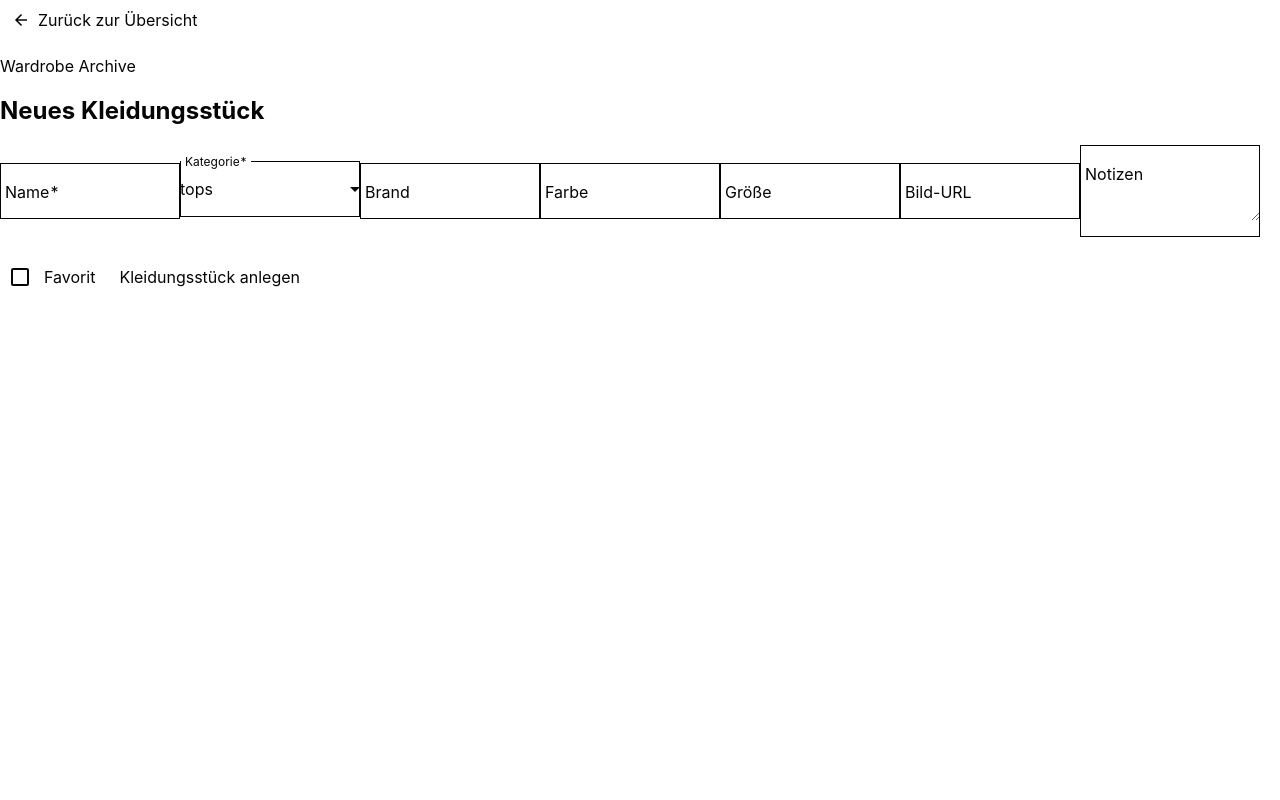
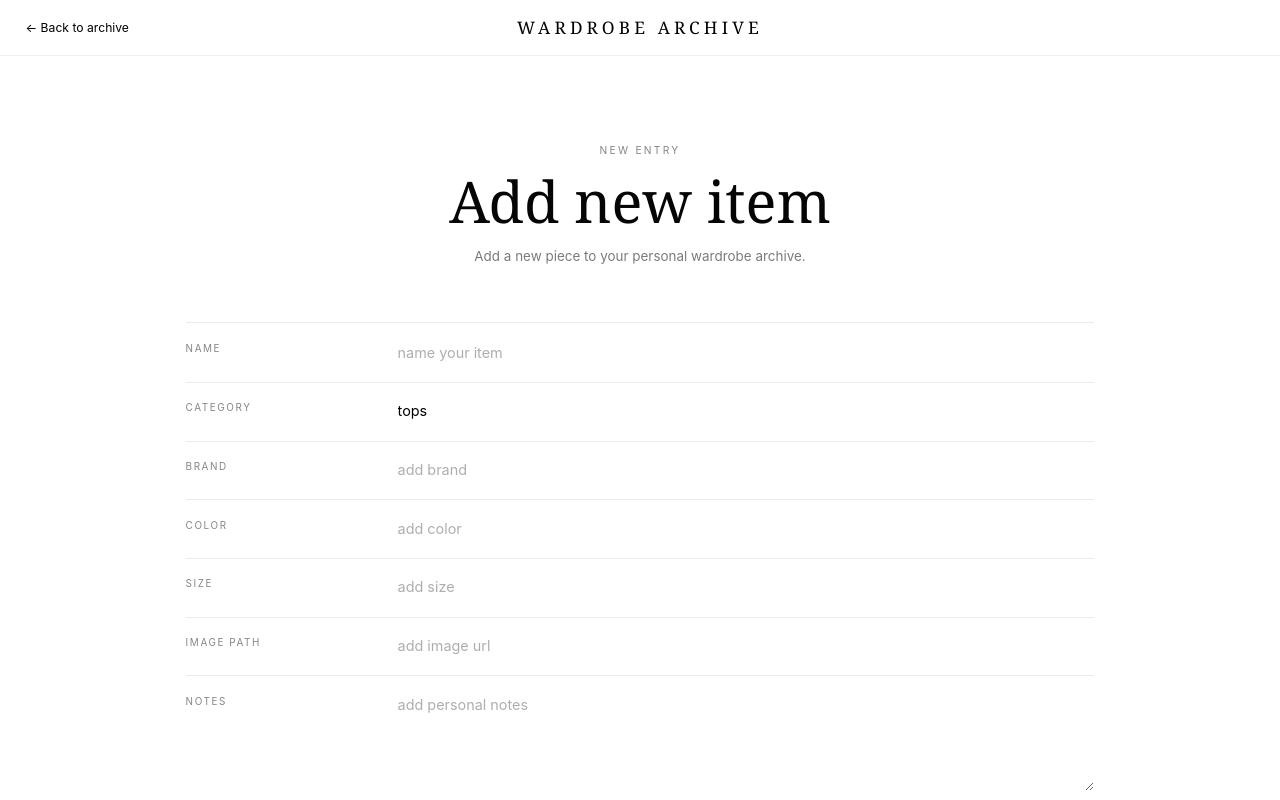
Before and after one commit to sophmophxx/webtech_project, an Angular app in the folder frontend/: page /items/new in a window 1280 px wide. Shown: the top 800 px of the page. Built offline with nearby package versions, Linux system fonts and the light colour scheme.

Commit message:
style: refine clothing item form and editor pages

```diff
--- a/frontend/src/app/features/wardrobe/components/clothing-item-form/clothing-item-form.html
+++ b/frontend/src/app/features/wardrobe/components/clothing-item-form/clothing-item-form.html
@@ -1,56 +1,66 @@
-<form class="clothing-item-form" [formGroup]="itemForm" (ngSubmit)="submitForm()">
-  <mat-form-field appearance="outline">
-    <mat-label>Name</mat-label>
-    <input matInput formControlName="name" placeholder="Black Draped Dress" />
+<form class="archive-form" [formGroup]="itemForm" (ngSubmit)="submitForm()">
+  <div class="archive-form__field">
+    <label for="name">Name</label>
 
-    @if (itemForm.controls.name.hasError('required') && itemForm.controls.name.touched) {
-      <mat-error>Name ist erforderlich.</mat-error>
-    }
+    <div>
+      <input id="name" type="text" formControlName="name" placeholder="name your item" />
 
-    @if (itemForm.controls.name.hasError('maxlength') && itemForm.controls.name.touched) {
-      <mat-error>Name darf maximal 100 Zeichen lang sein.</mat-error>
-    }
-  </mat-form-field>
+      @if (itemForm.controls.name.hasError('required') && itemForm.controls.name.touched) {
+        <p class="archive-form__error">Name is required.</p>
+      }
+    </div>
+  </div>
 
-  <mat-form-field appearance="outline">
-    <mat-label>Kategorie</mat-label>
-    <mat-select formControlName="category">
+  <div class="archive-form__field">
+    <label for="category">Category</label>
+
+    <select id="category" formControlName="category">
       @for (category of categories; track category) {
-        <mat-option [value]="category">
+        <option [value]="category">
           {{ category }}
-        </mat-option>
+        </option>
       }
-    </mat-select>
-  </mat-form-field>
+    </select>
+  </div>
 
-  <mat-form-field appearance="outline">
-    <mat-label>Brand</mat-label>
-    <input matInput formControlName="brand" placeholder="Prada" />
-  </mat-form-field>
+  <div class="archive-form__field">
+    <label for="brand">Brand</label>
+    <input id="brand" type="text" formControlName="brand" placeholder="add brand" />
+  </div>
 
-  <mat-form-field appearance="outline">
-    <mat-label>Farbe</mat-label>
-    <input matInput formControlName="color" placeholder="black" />
-  </mat-form-field>
+  <div class="archive-form__field">
+    <label for="color">Color</label>
+    <input id="color" type="text" formControlName="color" placeholder="add color" />
+  </div>
 
-  <mat-form-field appearance="outline">
-    <mat-label>Größe</mat-label>
-    <input matInput formControlName="size" placeholder="S" />
-  </mat-form-field>
+  <div class="archive-form__field">
+    <label for="size">Size</label>
+    <input id="size" type="text" formControlName="size" placeholder="add size" />
+  </div>
 
-  <mat-form-field appearance="outline">
-    <mat-label>Bild-URL</mat-label>
-    <input matInput formControlName="imageUrl" placeholder="/images/seed/black-dress.jpg" />
-  </mat-form-field>
+  <div class="archive-form__field">
+    <label for="imageUrl">Image path</label>
+    <input id="imageUrl" type="text" formControlName="imageUrl" placeholder="add image url" />
+  </div>
 
-  <mat-form-field appearance="outline" class="clothing-item-form__notes">
-    <mat-label>Notizen</mat-label>
-    <textarea matInput formControlName="notes" rows="3"></textarea>
-  </mat-form-field>
+  <div class="archive-form__field archive-form__field--textarea">
+    <label for="notes">Notes</label>
+    <textarea
+      id="notes"
+      formControlName="notes"
+      rows="4"
+      placeholder="add personal notes"
+    ></textarea>
+  </div>
 
-  <mat-checkbox formControlName="favorite"> Favorit </mat-checkbox>
+  <label class="archive-form__checkbox">
+    <input type="checkbox" formControlName="favorite" />
+    <span>Mark as favorite</span>
+  </label>
 
-  <button mat-raised-button color="primary" type="submit">
-    {{ submitButtonLabel }}
-  </button>
+  <div class="archive-form__actions">
+    <button class="archive-form__submit" type="submit">
+      {{ submitButtonLabel }}
+    </button>
+  </div>
 </form>
--- a/frontend/src/app/features/wardrobe/components/clothing-item-form/clothing-item-form.scss
+++ b/frontend/src/app/features/wardrobe/components/clothing-item-form/clothing-item-form.scss
@@ -1,33 +1,129 @@
-.clothing-item-create-page {
-  padding: 2rem;
-  max-width: 960px;
+:host {
+  display: block;
 }
 
-.clothing-item-create-page__header {
-  margin: 1.5rem 0 2rem;
+.archive-form {
+  width: min(920px, 100%);
+  margin: 0 auto;
+  border-top: 1px solid rgba(0, 0, 0, 0.08);
 }
 
-.clothing-item-create-page__eyebrow {
-  margin: 0;
-  text-transform: uppercase;
-  letter-spacing: 0.08em;
-  font-size: 0.75rem;
-  opacity: 0.7;
+.archive-form__field {
+  display: grid;
+  grid-template-columns: 180px 1fr;
+  gap: 2rem;
+  align-items: start;
+  padding: 1.15rem 0;
+  border-bottom: 1px solid rgba(0, 0, 0, 0.08);
 }
 
-.clothing-item-create-page h1 {
-  margin: 0.25rem 0 0;
+.archive-form__field label,
+.archive-form__checkbox span {
+  text-transform: uppercase;
+  letter-spacing: 0.16em;
+  font-size: 0.62rem;
+  font-weight: 400;
+  color: rgba(0, 0, 0, 0.48);
 }
 
-.clothing-item-create-page__error {
-  color: #b00020;
+.archive-form input,
+.archive-form select,
+.archive-form textarea {
+  width: 100%;
+  border: 0;
+  outline: 0;
+  padding: 0;
+  background: transparent;
+  border-radius: 0;
+  font: inherit;
+  font-size: 0.9rem;
+  line-height: 1.45;
+  color: #000000;
 }
 
-.wardrobe-card {
+.archive-form input::placeholder,
+.archive-form textarea::placeholder {
+  color: rgba(0, 0, 0, 0.32);
+}
+
+.archive-form select {
+  appearance: none;
   cursor: pointer;
 }
 
-.wardrobe-card:focus-visible {
-  outline: 2px solid currentColor;
-  outline-offset: 2px;
+.archive-form textarea {
+  resize: vertical;
+  min-height: 96px;
 }
+
+.archive-form input:focus,
+.archive-form select:focus,
+.archive-form textarea:focus {
+  color: #000000;
+}
+
+.archive-form__field:focus-within {
+  border-bottom-color: rgba(0, 0, 0, 0.32);
+}
+
+.archive-form__error {
+  margin: 0.45rem 0 0;
+  font-size: 0.72rem;
+  color: var(--color-danger);
+}
+
+.archive-form__checkbox {
+  display: flex;
+  align-items: center;
+  gap: 0.65rem;
+  padding: 1.15rem 0;
+  border-bottom: 1px solid rgba(0, 0, 0, 0.08);
+  cursor: pointer;
+}
+
+.archive-form__checkbox input {
+  width: 14px;
+  height: 14px;
+  accent-color: #000000;
+}
+
+.archive-form__actions {
+  display: flex;
+  justify-content: flex-end;
+  padding-top: 1.5rem;
+}
+
+.archive-form__submit {
+  min-width: 180px;
+  border: 1px solid rgba(0, 0, 0, 0.85);
+  background: transparent;
+  color: #000000;
+  padding: 0.85rem 1.25rem;
+  cursor: pointer;
+  font-size: 0.76rem;
+  letter-spacing: 0.08em;
+  text-transform: uppercase;
+  transition:
+    background-color 160ms ease,
+    color 160ms ease;
+}
+
+.archive-form__submit:hover {
+  background: #000000;
+  color: #ffffff;
+}
+
+@media (max-width: 760px) {
+  .archive-form__field {
+    grid-template-columns: 1fr;
+    gap: 0.65rem;
+  }
+
+  .archive-form__actions {
+    justify-content: stretch;
+  }
+
+  .archive-form__submit {
+    width: 100%;
+  }
+}
--- a/frontend/src/app/features/wardrobe/pages/clothing-item-create-page/clothing-item-create-page.html
+++ b/frontend/src/app/features/wardrobe/pages/clothing-item-create-page/clothing-item-create-page.html
@@ -1,22 +1,23 @@
-<section class="clothing-item-create-page">
-  <a mat-button routerLink="/">
-    <mat-icon>arrow_back</mat-icon>
-    Zurück zur Übersicht
-  </a>
+<section class="editor-page">
+  <header class="editor-page__topbar">
+    <a class="editor-page__back-link" routerLink="/">← Back to archive</a>
 
-  <header class="clothing-item-create-page__header">
-    <p class="clothing-item-create-page__eyebrow">Wardrobe Archive</p>
-    <h1>Neues Kleidungsstück</h1>
+    <a class="editor-page__brand" routerLink="/">Wardrobe Archive</a>
+
+    <span></span>
   </header>
 
-  @if (errorMessage()) {
-    <p class="clothing-item-create-page__error">
-      {{ errorMessage() }}
-    </p>
-  }
+  <main class="editor-page__content">
+    <p class="editor-page__eyebrow">New entry</p>
+    <h1>Add new item</h1>
+    <p class="editor-page__description">Add a new piece to your personal wardrobe archive.</p>
 
-  <app-clothing-item-form
-    submitButtonLabel="Kleidungsstück anlegen"
-    (formSubmit)="createItem($event)"
-  />
+    @if (errorMessage()) {
+      <p class="editor-page__error">
+        {{ errorMessage() }}
+      </p>
+    }
+
+    <app-clothing-item-form submitButtonLabel="Add item" (formSubmit)="createItem($event)" />
+  </main>
 </section>
--- a/frontend/src/app/features/wardrobe/pages/clothing-item-create-page/clothing-item-create-page.scss
+++ b/frontend/src/app/features/wardrobe/pages/clothing-item-create-page/clothing-item-create-page.scss
@@ -0,0 +1,94 @@
+.editor-page {
+  min-height: 100vh;
+  background: #ffffff;
+}
+
+.editor-page__topbar {
+  position: sticky;
+  top: 0;
+  z-index: 10;
+  height: 56px;
+  display: grid;
+  grid-template-columns: 1fr auto 1fr;
+  align-items: center;
+  padding: 0 clamp(1.5rem, 2vw, 2.25rem);
+  background: rgba(255, 255, 255, 0.98);
+  backdrop-filter: blur(10px);
+  border-bottom: 1px solid rgba(0, 0, 0, 0.06);
+}
+
+.editor-page__back-link {
+  justify-self: start;
+  font-size: 0.76rem;
+  color: #000000;
+  text-decoration: none;
+}
+
+.editor-page__back-link:hover {
+  opacity: 0.55;
+}
+
+.editor-page__brand {
+  text-transform: uppercase;
+  letter-spacing: 0.24em;
+  font-family: Georgia, 'Times New Roman', serif;
+  font-size: clamp(1rem, 1.35vw, 1.35rem);
+  font-weight: 500;
+  color: #000000;
+  text-decoration: none;
+}
+
+.editor-page__content {
+  max-width: 960px;
+  margin: 0 auto;
+  padding: clamp(3.5rem, 7vw, 5.5rem) var(--page-padding);
+}
+
+.editor-page__eyebrow {
+  margin: 0 0 1rem;
+  text-align: center;
+  text-transform: uppercase;
+  letter-spacing: 0.22em;
+  font-size: 0.64rem;
+  font-weight: 400;
+  color: rgba(0, 0, 0, 0.48);
+}
+
+.editor-page h1 {
+  margin: 0;
+  text-align: center;
+  font-family: Georgia, 'Times New Roman', serif;
+  font-size: clamp(2.4rem, 4.5vw, 4rem);
+  line-height: 1;
+  font-weight: 500;
+}
+
+.editor-page__description {
+  max-width: 440px;
+  margin: 1rem auto 3.5rem;
+  text-align: center;
+  font-size: 0.84rem;
+  line-height: 1.55;
+  color: rgba(0, 0, 0, 0.52);
+}
+
+.editor-page__error {
+  margin: 0 auto 2rem;
+  max-width: 920px;
+  color: var(--color-danger);
+  text-align: center;
+}
+
+@media (max-width: 760px) {
+  .editor-page__topbar {
+    grid-template-columns: 1fr;
+    height: auto;
+    gap: 0.75rem;
+    padding-block: 1rem;
+    text-align: center;
+  }
+
+  .editor-page__back-link {
+    justify-self: center;
+  }
+}
--- a/frontend/src/app/features/wardrobe/pages/clothing-item-create-page/clothing-item-create-page.ts
+++ b/frontend/src/app/features/wardrobe/pages/clothing-item-create-page/clothing-item-create-page.ts
@@ -1,7 +1,5 @@
 import { Component, inject, signal } from '@angular/core';
 import { Router, RouterLink } from '@angular/router';
-import { MatButtonModule } from '@angular/material/button';
-import { MatIconModule } from '@angular/material/icon';
 
 import {
   ClothingItemService,
@@ -11,7 +9,7 @@ import { ClothingItemForm } from '../../components/clothing-item-form/clothing-i
 
 @Component({
   selector: 'app-clothing-item-create-page',
-  imports: [RouterLink, MatButtonModule, MatIconModule, ClothingItemForm],
+  imports: [RouterLink, ClothingItemForm],
   templateUrl: './clothing-item-create-page.html',
   styleUrl: './clothing-item-create-page.scss',
 })
--- a/frontend/src/app/features/wardrobe/pages/clothing-item-edit-page/clothing-item-edit-page.html
+++ b/frontend/src/app/features/wardrobe/pages/clothing-item-edit-page/clothing-item-edit-page.html
@@ -1,29 +1,35 @@
-<section class="clothing-item-edit-page">
-  <a mat-button routerLink="/">
-    <mat-icon>arrow_back</mat-icon>
-    Zurück zur Übersicht
-  </a>
+<section class="editor-page">
+  <header class="editor-page__topbar">
+    <a class="editor-page__back-link" routerLink="/">← Back to archive</a>
 
+    <a class="editor-page__brand" routerLink="/">Wardrobe Archive</a>
+
+    <span></span>
+  </header>
+
+  <main class="editor-page__content">
     @if (isLoading()) {
-    <div class="clothing-item-edit-page__state">
+      <div class="editor-page__state">
         <mat-spinner diameter="40" />
-      <p>Lade Kleidungsstück...</p>
+        <p>Loading item...</p>
       </div>
     } @else if (errorMessage()) {
-    <div class="clothing-item-edit-page__state clothing-item-edit-page__state--error">
+      <div class="editor-page__state editor-page__state--error">
         <mat-icon>error</mat-icon>
         <p>{{ errorMessage() }}</p>
       </div>
     } @else if (item(); as item) {
-    <header class="clothing-item-edit-page__header">
-      <p class="clothing-item-edit-page__eyebrow">Wardrobe Archive</p>
-      <h1>{{ item.name }} bearbeiten</h1>
-    </header>
+      <p class="editor-page__eyebrow">Edit entry</p>
+      <h1>Edit item</h1>
+      <p class="editor-page__description">
+        Update the selected piece in your personal wardrobe archive.
+      </p>
 
       <app-clothing-item-form
         [initialItem]="item"
-      submitButtonLabel="Änderungen speichern"
+        submitButtonLabel="Save changes"
         (formSubmit)="updateItem($event)"
       />
     }
+  </main>
 </section>
--- a/frontend/src/app/features/wardrobe/pages/clothing-item-edit-page/clothing-item-edit-page.scss
+++ b/frontend/src/app/features/wardrobe/pages/clothing-item-edit-page/clothing-item-edit-page.scss
@@ -1,32 +1,100 @@
-.clothing-item-edit-page {
-  padding: 2rem;
-  max-width: 960px;
+.editor-page {
+  min-height: 100vh;
+  background: #ffffff;
 }
 
-.clothing-item-edit-page__header {
-  margin: 1.5rem 0 2rem;
+.editor-page__topbar {
+  position: sticky;
+  top: 0;
+  z-index: 10;
+  height: 56px;
+  display: grid;
+  grid-template-columns: 1fr auto 1fr;
+  align-items: center;
+  padding: 0 clamp(1.5rem, 2vw, 2.25rem);
+  background: rgba(255, 255, 255, 0.98);
+  backdrop-filter: blur(10px);
+  border-bottom: 1px solid rgba(0, 0, 0, 0.06);
 }
 
-.clothing-item-edit-page__eyebrow {
-  margin: 0;
-  text-transform: uppercase;
-  letter-spacing: 0.08em;
-  font-size: 0.75rem;
-  opacity: 0.7;
+.editor-page__back-link {
+  justify-self: start;
+  font-size: 0.76rem;
+  color: #000000;
+  text-decoration: none;
 }
 
-.clothing-item-edit-page h1 {
-  margin: 0.25rem 0 0;
+.editor-page__back-link:hover {
+  opacity: 0.55;
 }
 
-.clothing-item-edit-page__state {
-  min-height: 240px;
+.editor-page__brand {
+  text-transform: uppercase;
+  letter-spacing: 0.24em;
+  font-family: Georgia, 'Times New Roman', serif;
+  font-size: clamp(1rem, 1.35vw, 1.35rem);
+  font-weight: 500;
+  color: #000000;
+  text-decoration: none;
+}
+
+.editor-page__content {
+  max-width: 960px;
+  margin: 0 auto;
+  padding: clamp(3.5rem, 7vw, 5.5rem) var(--page-padding);
+}
+
+.editor-page__eyebrow {
+  margin: 0 0 1rem;
+  text-align: center;
+  text-transform: uppercase;
+  letter-spacing: 0.22em;
+  font-size: 0.64rem;
+  font-weight: 400;
+  color: rgba(0, 0, 0, 0.48);
+}
+
+.editor-page h1 {
+  margin: 0;
+  text-align: center;
+  font-family: Georgia, 'Times New Roman', serif;
+  font-size: clamp(2.4rem, 4.5vw, 4rem);
+  line-height: 1;
+  font-weight: 500;
+}
+
+.editor-page__description {
+  max-width: 440px;
+  margin: 1rem auto 3.5rem;
+  text-align: center;
+  font-size: 0.84rem;
+  line-height: 1.55;
+  color: rgba(0, 0, 0, 0.52);
+}
+
+.editor-page__state {
+  min-height: 320px;
   display: grid;
   place-items: center;
   text-align: center;
   gap: 1rem;
+  color: rgba(0, 0, 0, 0.52);
 }
 
-.clothing-item-edit-page__state--error {
-  color: #b00020;
+.editor-page__state--error {
+  color: var(--color-danger);
 }
+
+@media (max-width: 760px) {
+  .editor-page__topbar {
+    grid-template-columns: 1fr;
+    height: auto;
+    gap: 0.75rem;
+    padding-block: 1rem;
+    text-align: center;
+  }
+
+  .editor-page__back-link {
+    justify-self: center;
+  }
+}
```
Also changed, not shown: frontend/src/app/features/wardrobe/components/clothing-item-form/clothing-item-form.ts (+4 -16 lines). Lines whose indentation alone changed are shown as unchanged.
